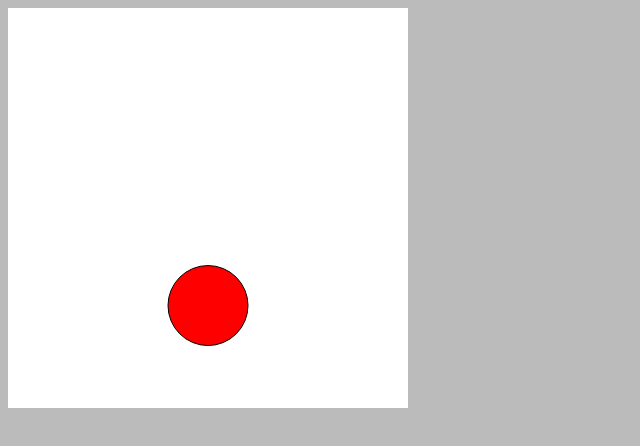
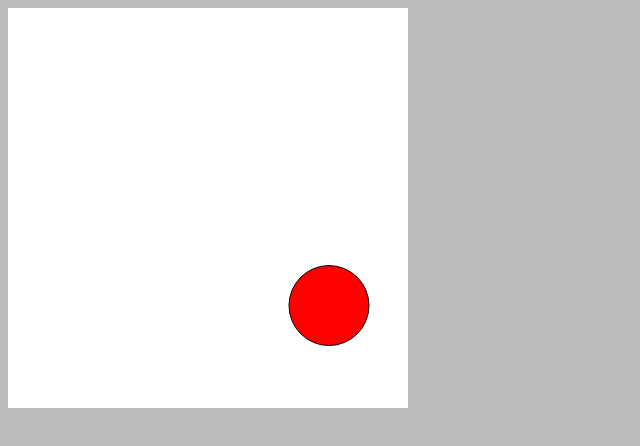
Before and after one commit to kunalrs/html5-canvas-practice, a plain HTML site: page index.html in a window 1280 px wide. Shown: the whole page, without its empty margins (0-640 px from the left). Drawn offline with Linux system fonts and the light colour scheme.

Commit message:
Linear vertical wave motion

```diff
--- a/index.html
+++ b/index.html
@@ -18,17 +18,18 @@
                 angle = 0,
                 centerY = 200,
                 range = 150,
-                speed = 0.05;
+                xSpeed = 1,
+                ySpeed = 0.05;
 
-            ball.x = canvas.width / 2;
-            ball.y = canvas.height / 2;
+            ball.x = 20;
 
             (function drawFrame() {
                 window.requestAnimationFrame(drawFrame);
                 context.clearRect(0, 0, canvas.width, canvas.height);
 
+                ball.x += xSpeed;
                 ball.y = centerY + Math.sin(angle) * range;
-                angle += speed;
+                angle += ySpeed;
 
                 ball.draw(context);
             })();
```
